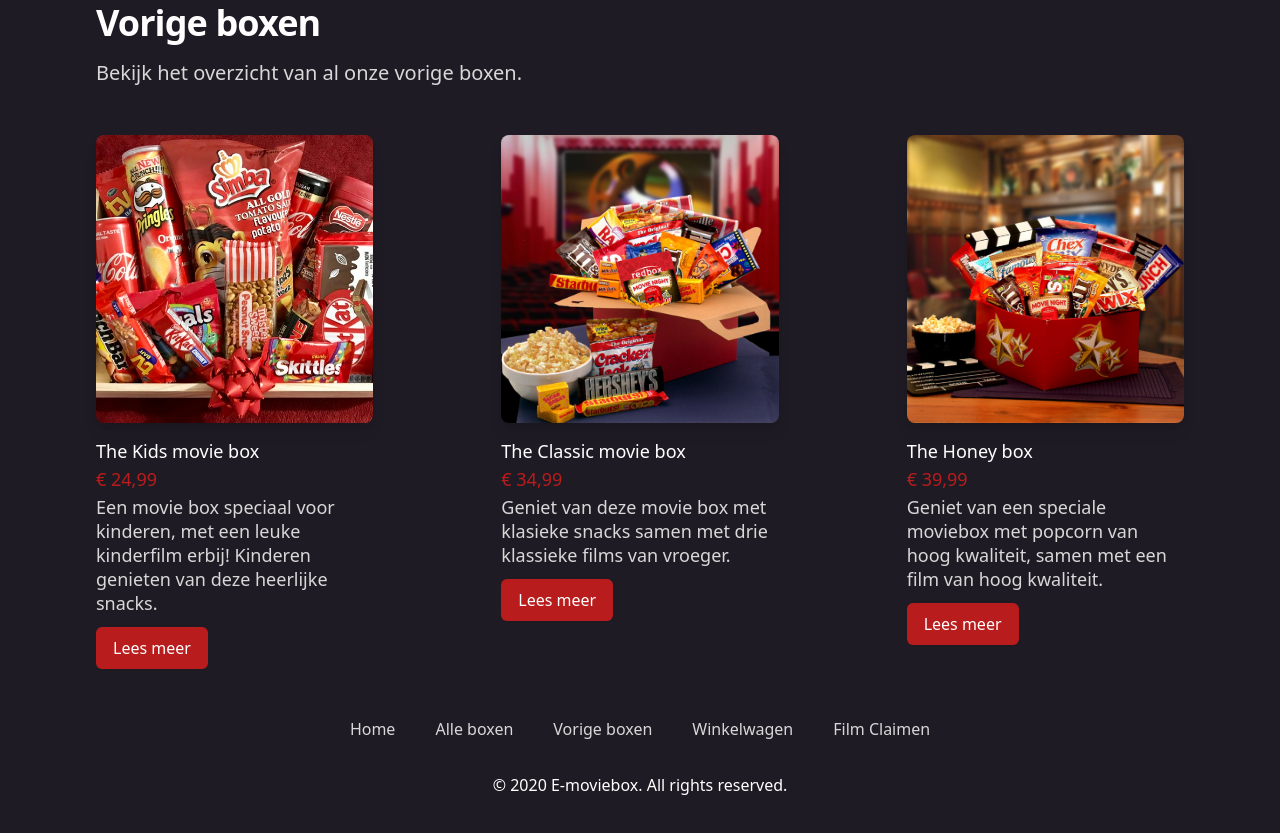
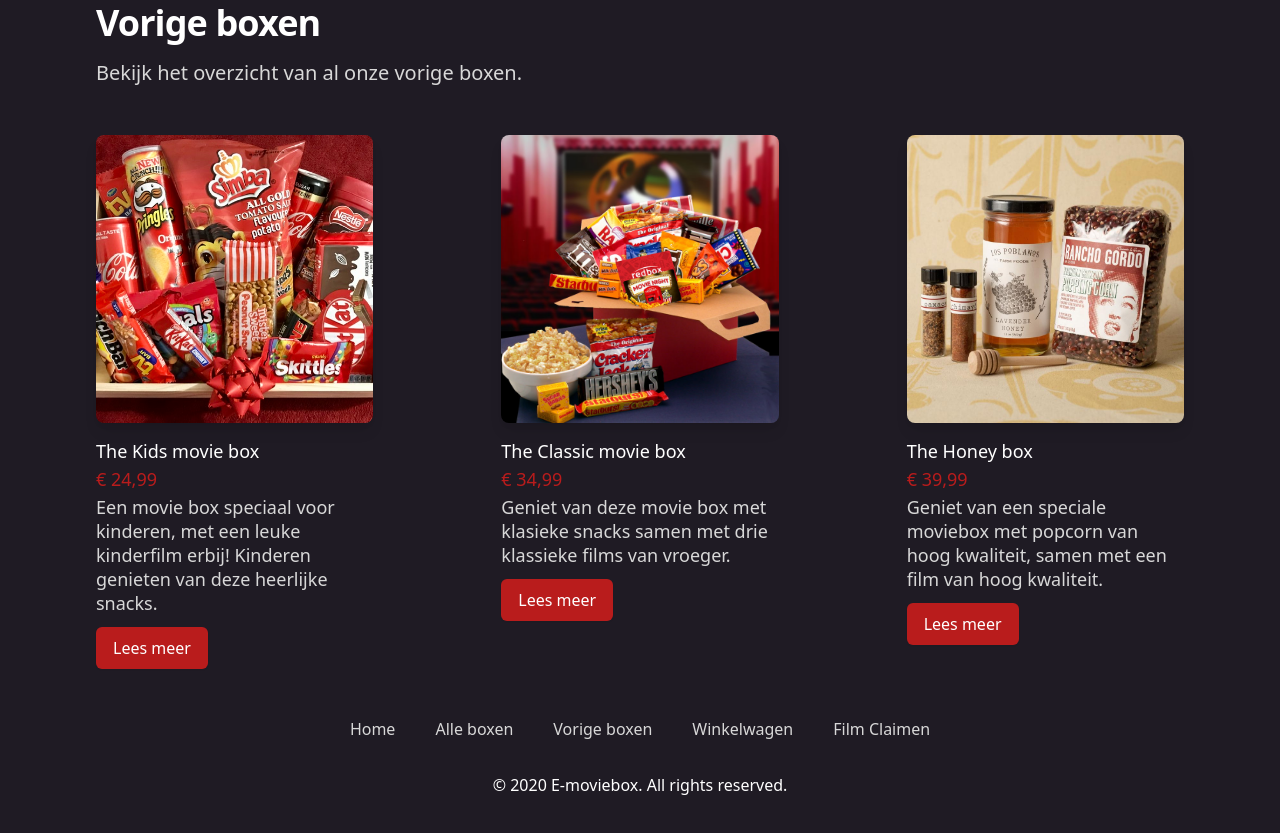
Before and after one commit to MeesPos/k_id-examen, a website: page code/index.html in a window 1280 px wide. Shown: the part 2477-3310 px from the top of the page. Drawn offline with nearby package versions, Linux system fonts and the light colour scheme; files that its build step writes are made by us from their sources.

Commit message:
Changed image

```diff
--- a/code/index.html
+++ b/code/index.html
@@ -370,7 +370,7 @@
                 <li>
                     <div class="space-y-4">
                         <div class="aspect-w-3 aspect-h-2">
-                            <img class="object-cover h-72 w-full shadow-lg rounded-lg" src="img/boxes/new_box-3.jpg"
+                            <img class="object-cover h-72 w-full shadow-lg rounded-lg" src="img/boxes/past_box-3.jpg"
                                 alt="">
                         </div>
 
```
Also changed, not shown: code/img/boxes/past_box-3.jpg (added).
